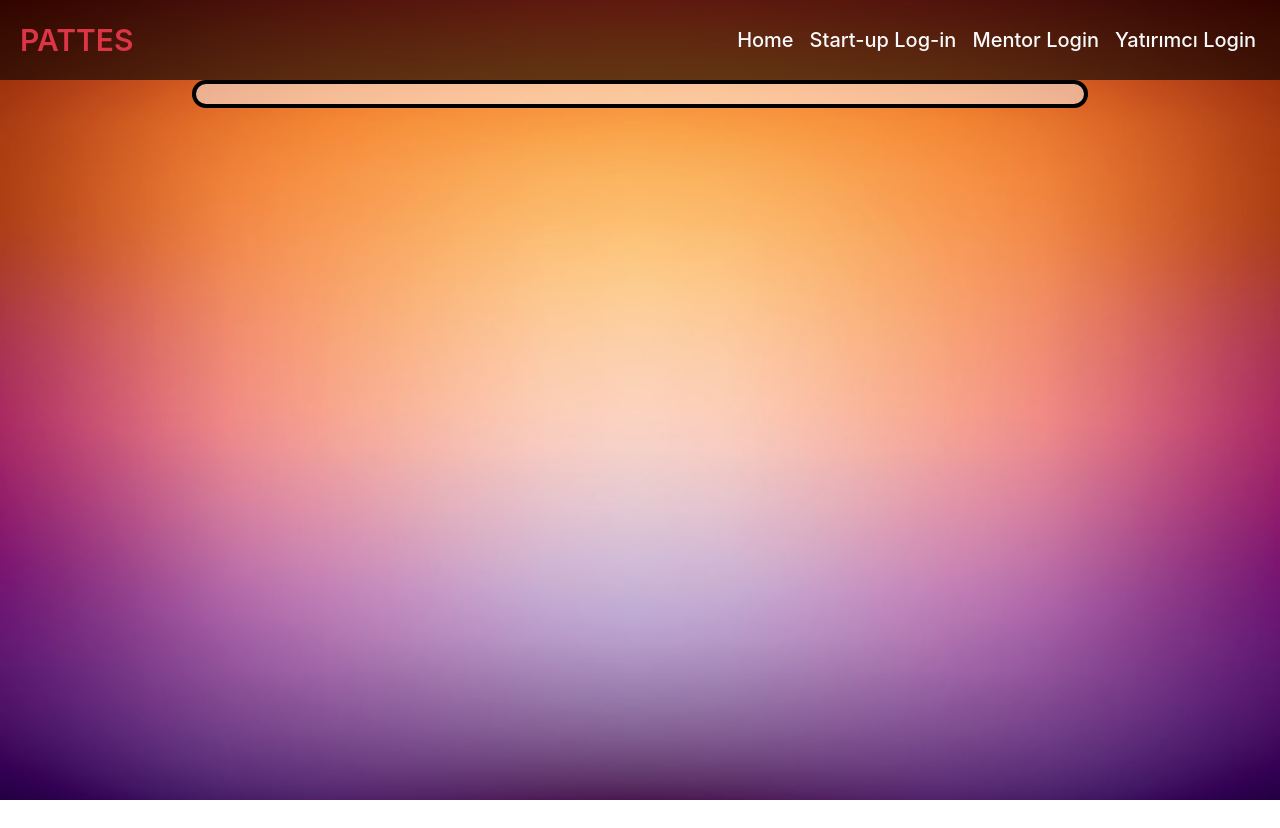
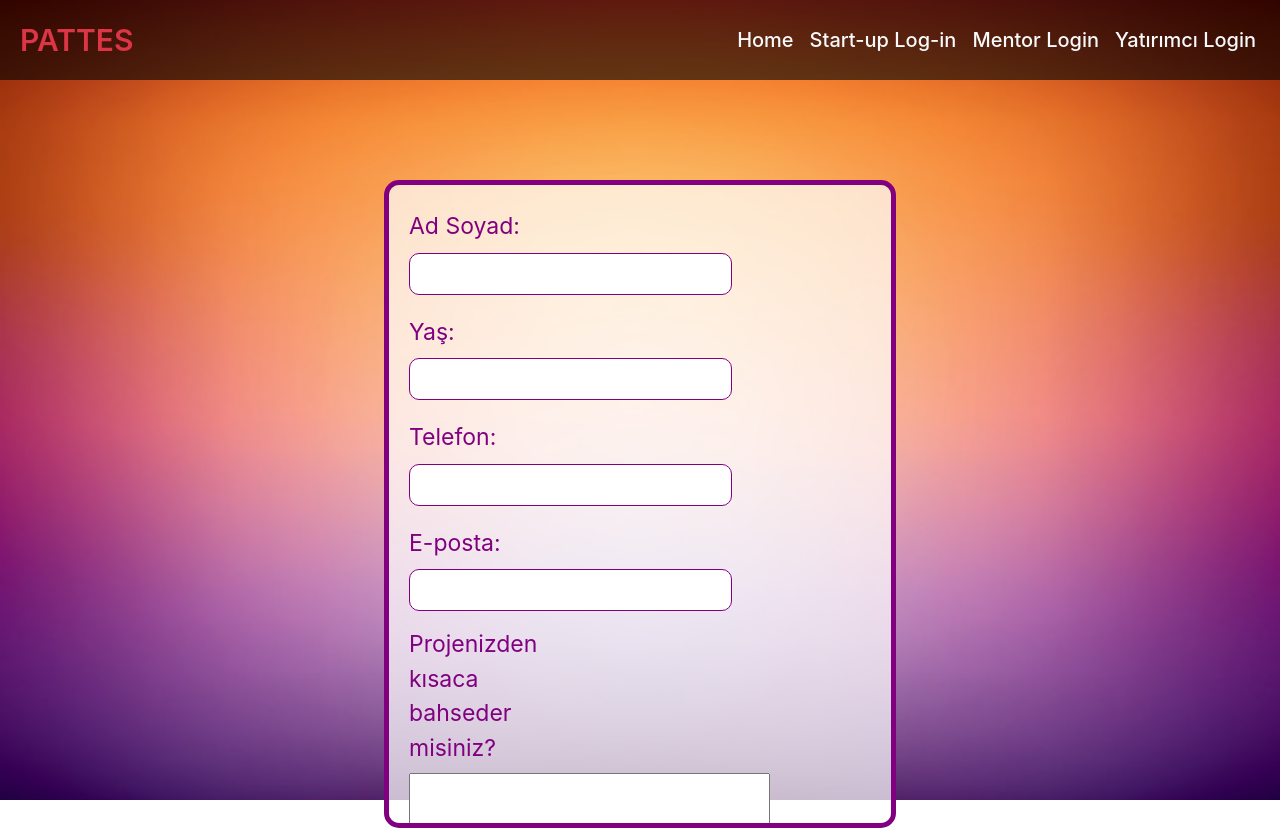
Before and after one commit to Chuchichachtli/Ideathon, a React (Create React App) app: page /fikir-form in a window 1280 px wide. Before the commit the page ends 800 px from the top, so only its background shows below. Built offline with nearby package versions, Linux system fonts and the light colour scheme.

Commit message:
FikirForm.js eklendi

```diff
--- a/src/App.js
+++ b/src/App.js
@@ -5,6 +5,7 @@ import StartUpLogin from './Views/Login/StartUpLogin';
 import InvestorLogin from './Views/Login/InvestorLogin';
 import MentorLogin from './Views/Login/MentorLogin';
 import InvestorReg from './Views/Register/InvestorReg';
+import FikirForm from './Views/Girisimci/FikirForm';
 // import Labeled from "./views/LabeledView";
 // import ErrorView from "./views/ErrorView";
 
@@ -19,6 +20,7 @@ class App extends React.Component {
            <Route path="/start-up-login" component={StartUpLogin} />
            <Route path="/mentor-login" component={InvestorReg} />
            <Route path="/investor-login" component={InvestorLogin} />
+           <Route path="/fikir-form" component={FikirForm} />
            <Route component={Home} />
        </Switch>
    </main>
--- /dev/null
+++ b/src/Views/Girisimci/FikirForm.js
@@ -0,0 +1,143 @@
+import React, { Component } from 'react';
+import 'bootstrap/dist/css/bootstrap.css';
+// import './Login.scss';
+// import '../Home/Home.scss'
+import CustomBar from '../../Components/Navbar/CustomBar';
+// import izmir from '../../izmir.jpg';
+
+class FikirForm extends Component {
+
+  constructor(props) {
+    super(props);
+    this.state = {
+      email: "",
+      password: ""
+
+    };
+  }
+
+  handleAdSoyadChange(event) {
+    this.setState({adSoyad: event.target.value});
+  }
+
+  handleYasChange(event) {
+    this.setState({yas: event.target.value});
+  }
+
+  handleTelefonChange(event) {
+    this.setState({telefon: event.target.value});
+  }
+
+  handleEpostaChange(event) {
+    this.setState({eposta: event.target.value});
+  }
+
+  handleProjeKisacaChange(event) {
+    this.setState({projeKisaca: event.target.value});
+  }
+
+  handlProjeNedeniChange(event) {
+    this.setState({projeNedeni: event.target.value});
+  }
+
+  handleProjeKateoriChange(event) {
+    this.setState({projeKategori: event.target.value});
+  }
+
+  handleProjeMaliyetChange(event) {
+    this.setState({projeMaliyet: event.target.value});
+  }
+
+
+  render() {
+    const { adSoyad, yas, telefon, eposta, projeKisaca, projeNedeni, projeKategori, projeMaliyet} = this.state;
+    return (
+      <div className="login">
+        <CustomBar />
+        <div className="App-header">
+
+          <div className="login-cont">
+
+            <p>
+              <label>Ad Soyad:</label>
+              <br/>
+              <input type="text" value={adSoyad} onChange={(e) => {this.handleAdSoyadChange(e)}}/>
+            </p>
+
+            <p>
+              <label>Yaş:</label>
+              <br/>
+              <input type="number" value={yas} onChange={(e) => {this.handleYasChange(e)}}/>
+            </p>
+
+
+            <p>
+              <label>Telefon:</label>
+              <br/>
+              <input type="text" value={telefon} onChange={(e) => {this.handleTelefonChange(e)}}/>
+            </p>
+
+
+            <p>
+              <label>E-posta:</label>
+              <br/>
+              <input type="email" value={eposta} onChange={(e) => {this.handleEpostaChange(e)}}/>
+            </p>
+
+            <p>
+              <label>Projenizden kısaca bahseder misiniz?</label>
+              <br/>
+              <textarea value={projeKisaca} onChange={(e) => {this.handleProjeKisacaChange(e)}}></textarea>
+            </p>
+
+            <p>
+              <label>Projenizi aşağıdaki kategorilerden hangisine yönelik geliştirmektesiniz?</label>
+              <br/>
+              <select value={projeNedeni} onChange={(e) => {this.handlProjeNedeniChange(e)}}>
+                <option value="Şirketim var, ürün geliştirme için kullanmak istiyorum.">Şirketim var, ürün geliştirme için kullanmak istiyorum.</option>
+                <option value="Girişimciyim, henüz şirketim yok ve ürün fikrinin prototipini yapmak istiyorum">Girişimciyim, henüz şirketim yok ve ürün fikrinin prototipini yapmak istiyorum</option>
+                <option value="Üniversite Dönem veya Bitirme Projem">Üniversite Dönem veya Bitirme Projem</option>
+                <option value="Ulusal veya Uluslararası Yarışma ya da etkinlik için yapıyorum">Ulusal veya Uluslararası Yarışma ya da etkinlik için yapıyorum</option>
+                <option value="Kişisel meraktan dolayı ve kendimi geliştirmek için">Kişisel meraktan dolayı ve kendimi geliştirmek için</option>
+              </select>
+            </p>
+
+
+            <p>
+              <label>Projeniz içerik olarak hangi kategoriye girer?</label>
+              <br/>
+              <select value={projeKategori} onChange={(e) => {this.handleProjeKateoriChange(e)}}>
+                <option value="Makine, Üretim">Makine, Üretim</option>
+                <option value="Endüstriyel Tasarım">Endüstriyel Tasarım</option>
+                <option value="Eğitim">Eğitim</option>
+                <option value="Nesnelerin interneti">Nesnelerin interneti</option>
+                <option value="Arttırılmış Gerçeklik, Sanal Gerçeklik">Arttırılmış Gerçeklik, Sanal Gerçeklik</option>
+                <option value="Yenilenebilir Enerji">Yenilenebilir Enerji</option>
+                <option value="Kişisel meraktan dolayı ve kendimi geliştirmek için">Kişisel meraktan dolayı ve kendimi geliştirmek için</option>
+              </select>
+            </p>
+
+
+            <p>
+              <label>Projeniz için ne kadar maliyet öngörüyorsunuz?</label>
+              <br/>
+              <input type="text" value={projeMaliyet} onChange={(e) => {this.handleProjeMaliyetChange(e)}}/>
+            </p>
+
+
+
+
+            <p className="button">
+              <input type="button" value="Gönder" onClick={() => { alert(projeMaliyet); }} />
+            </p>
+
+          </div>
+
+
+        </div>
+      </div>
+    );
+  }
+}
+
+export default FikirForm;
```
Also changed, not shown: 1 other file (tests, documents, lock files or other folders).
